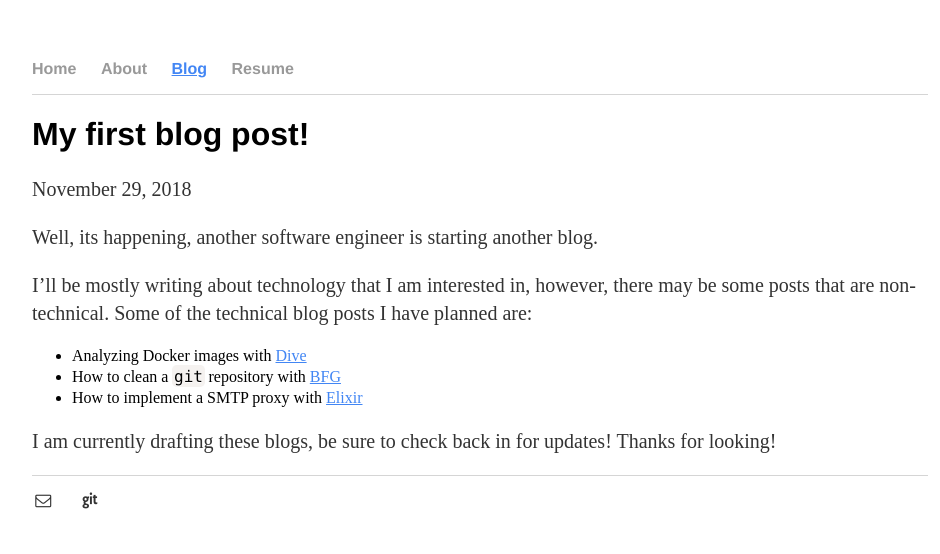
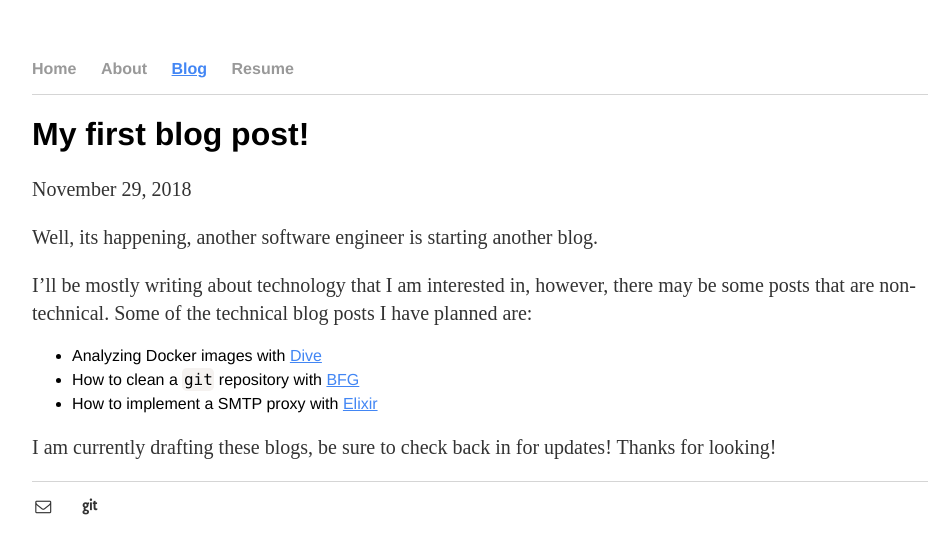
Before and after one commit to nickdichev/nickdichev.github.io, a Jekyll site: the page built from _posts/2018-11-29-welcome.md, in a window 1280 px wide. Shown: the top 554 px of the page, without its empty margins (160-1100 px from the left). Built offline with Jekyll 4.4.1, drawn with Linux system fonts in a browser that asks for light colours.

Commit message:
Improve styling in blog posts

```diff
--- a/assets/css/main.css
+++ b/assets/css/main.css
@@ -38,6 +38,11 @@
     font-family:'Helvetica', 'Arial', 'Sans-Serif';
 }
 
+h2 {
+    font-size: 1.5em;
+    font-family:'Helvetica', 'Arial', 'Sans-Serif';
+}
+
 p {
     font-size: 1.25em;
     line-height: 1.4em;
@@ -60,7 +65,8 @@
 
 ul.posts li {
     list-style: none;
-    margin: .1em 0em 0em 0em;
+    margin: .2em 0em 0em 0em;
+    font-size: 1em;
 }
 
 ul.posts a {
@@ -87,3 +93,12 @@
     width: 100%;
     font-family:'Helvetica', 'Arial', 'Sans-Serif';
 }
+
+/*  ****************** */
+/*  BLOG POST - LISTS  */
+/*  ****************** */
+
+.post li {
+    font-family:'Helvetica', 'Arial', 'Sans-Serif';
+    margin: .2em 0em 0em 0em;
+}
```
